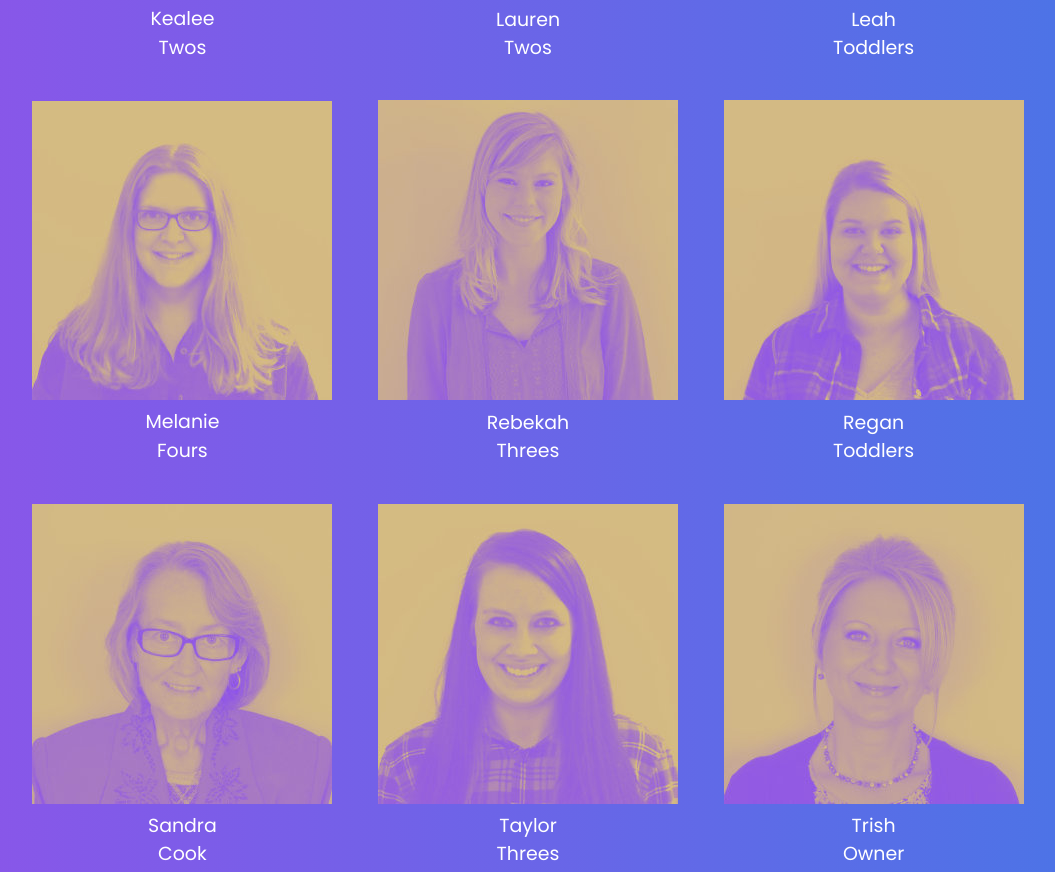
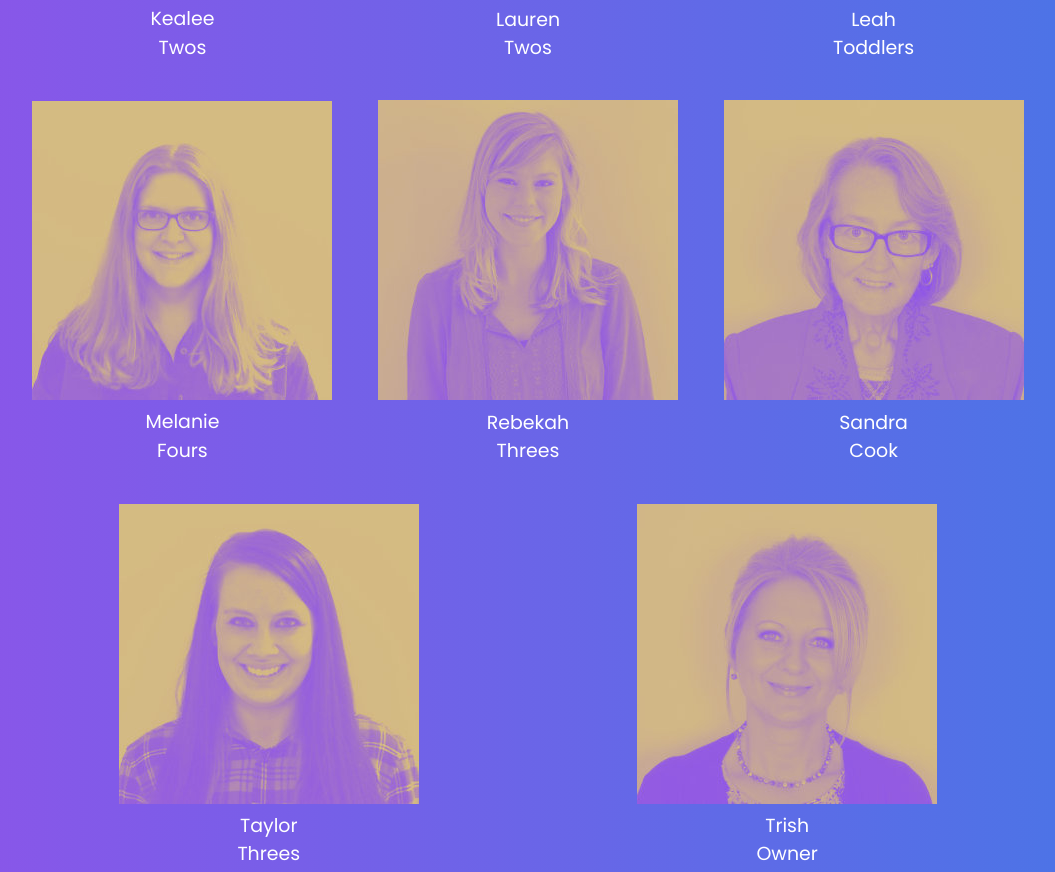
Before and after one commit to openarmsnrv/openarmsnrv.github.io, a plain HTML site: page index.html in a window 1280 px wide. Shown: the part 6269-7141 px from the top of the page, without its empty margins (112-1167 px from the left). Drawn offline with Linux system fonts and the light colour scheme; a web font is replaced by a local one.

Commit message:
Removing Regan

```diff
--- a/index.html
+++ b/index.html
@@ -168,11 +168,6 @@
 						<p>Threes</p>
 					</div>
 					<div class="grid-unit staff">
-						<img src="images/staff/regan.jpg" alt="">
-						<p>Regan</p>
-						<p>Toddlers</p>
-					</div>
-					<div class="grid-unit staff">
 						<img src="images/staff/sandra.jpg" alt="">
 						<p>Sandra</p>
 						<p>Cook</p>
```
Also changed, not shown: images/staff/regan.jpg (deleted).
